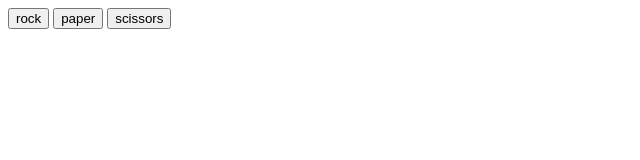
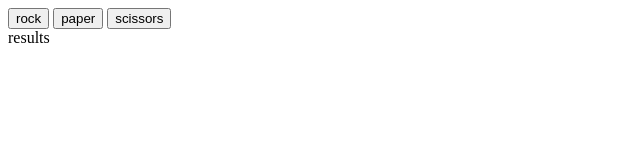
Before and after one commit to alexnoy/rock-paper-scissors, a plain HTML site: page index.html in a window 1280 px wide. Shown: the full height of the page, 0-640 px from the left. Drawn offline with Linux system fonts and the light colour scheme.

Commit message:
Add div to display results
Created a div to allow the results to be displayed to the user.

```diff
--- a/index.html
+++ b/index.html
@@ -9,6 +9,7 @@
     <button id="rock">rock</button>
     <button id="paper">paper</button>
     <button id="scissors">scissors</button>
+    <div id="results">results</div>
     <script src="rock-paper-scissors.js"></script>
 </body>
 </html>
```
